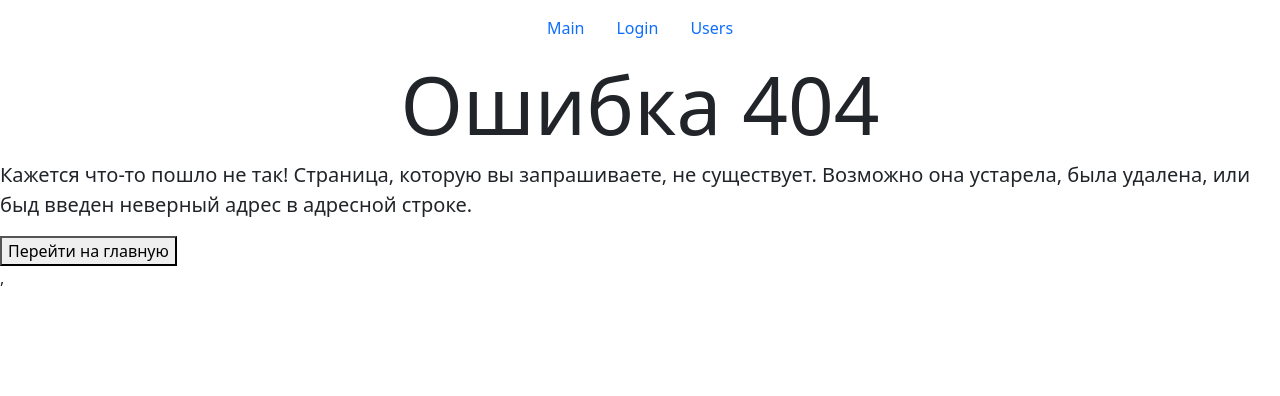
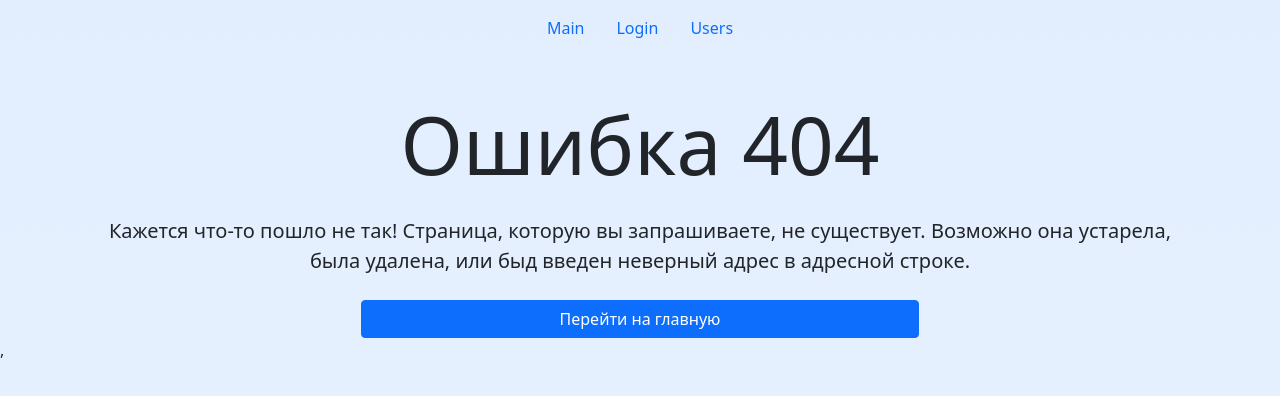
Before and after one commit to Krab-Krim/fast-company, a React (Create React App) app: page /404 in a window 1280 px wide. Shown: the top 396 px of the page. Built offline with nearby package versions, Linux system fonts and the light colour scheme.

Commit message:
Задание 10. Формы. Часть 2 - работа с NotFound

```diff
--- a/src/components/page/notFound.jsx
+++ b/src/components/page/notFound.jsx
@@ -1,14 +1,38 @@
 import React from "react";
+import pictures from "../../statics/images/images.png";
+import { useHistory } from "react-router-dom";
 
 const NotFound = () => {
+    document.body.style.backgroundImage = `url(${pictures})`;
+
+    const history = useHistory();
+
+    const handleSave = () => {
+        history.push(`/`);
+    };
     return (
         <>
-            <h1 className="display-1 text-center">Ошибка 404</h1>
-            <p className="lead">
-                Кажется что-то пошло не так! Страница, которую вы запрашиваете, не существует. Возможно
-                она устарела, была удалена, или быд введен неверный адрес в адресной строке.
-            </p>
-            <button>Перейти на главную</button>
+            <div className="container mt-5">
+                <div>
+                    <div className="mb-4">
+                        <h1 className="display-1 text-center ">Ошибка 404</h1>
+                    </div>
+                    <div className="mb-4">
+                        <p className="lead text-center">
+                            Кажется что-то пошло не так! Страница, которую вы запрашиваете, не существует. Возможно
+                            она устарела, была удалена, или быд введен неверный адрес в адресной строке.
+                        </p>
+                    </div>
+                    <div className="d-flex justify-content-center">
+                        <button
+                            className="btn btn-primary w-50"
+                            onClick={() => handleSave()}
+                        >
+                            Перейти на главную
+                        </button>
+                    </div>
+                </div>
+            </div>
         </>
     );
 };
```
